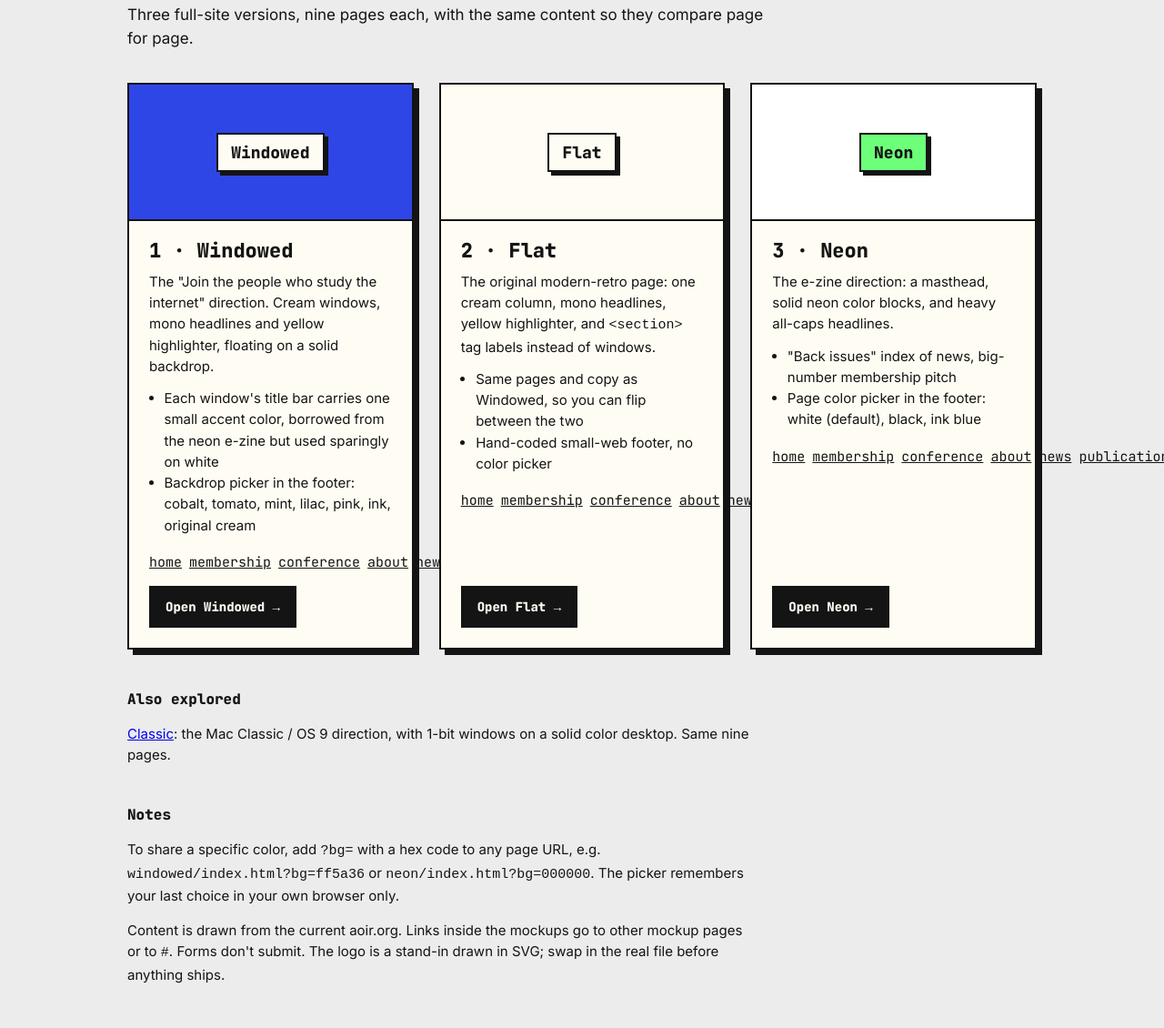
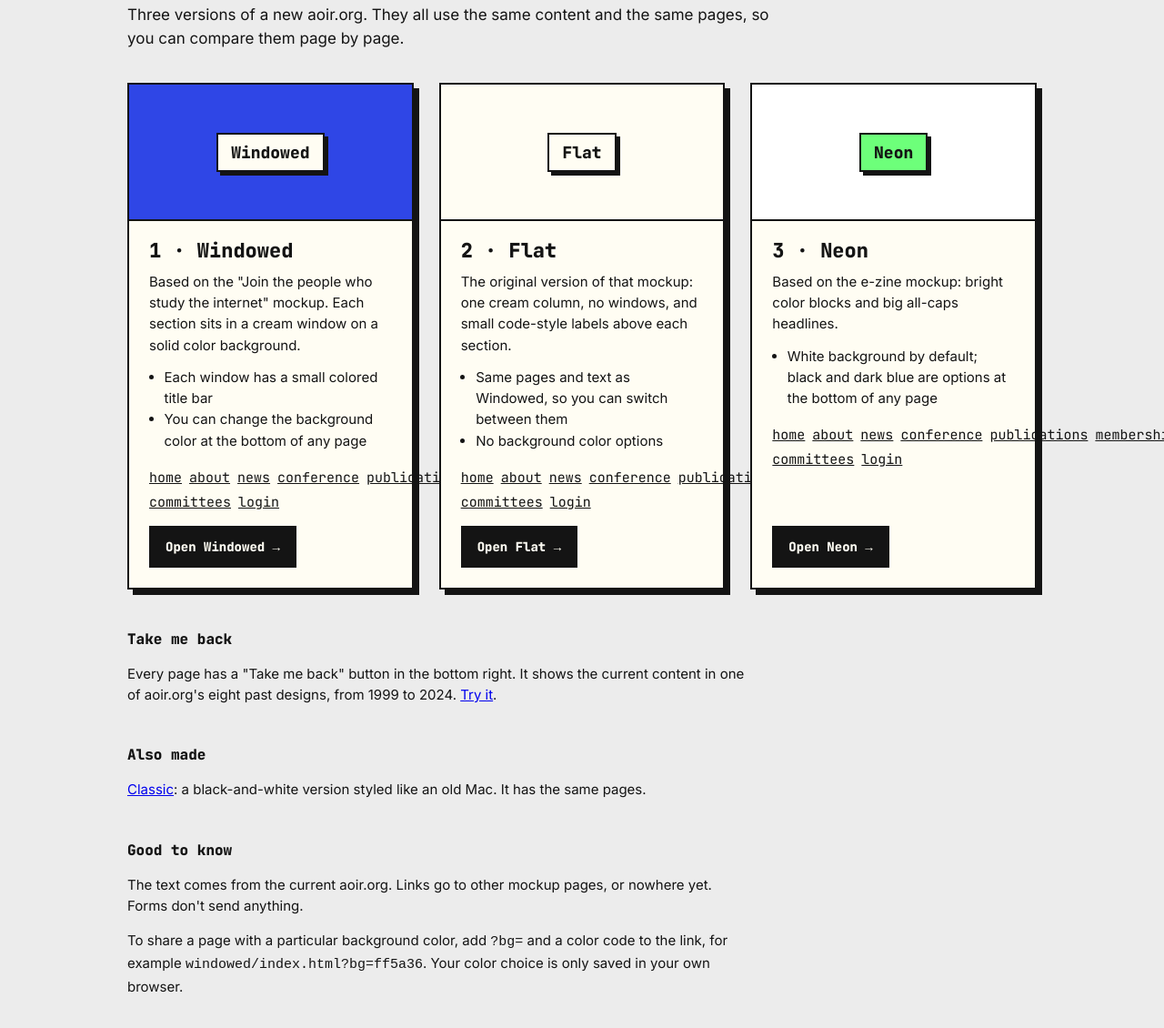
Before and after one commit to evjohnston/aoir-web-mockups, a plain HTML site: page index.html in a window 1280 px wide. Shown: the part 108-1238 px from the top of the page at 91% size. Drawn offline with Linux system fonts and the light colour scheme.

Commit message:
Rewrite the landing page in plainer language

```diff
--- a/index.html
+++ b/index.html
@@ -33,19 +33,19 @@
 <body>
 <div class="wrap">
   <h1>AoIR web mockups</h1>
-  <p class="lede">Three full-site versions, nine pages each, with the same content so they compare page for page.</p>
+  <p class="lede">Three versions of a new aoir.org. They all use the same content and the same pages, so you can compare them page by page.</p>
 
   <div class="grid">
     <article class="card">
       <div class="swatch" style="background:#2f46e6"><span>Windowed</span></div>
       <div class="body">
         <h2>1 · Windowed</h2>
-        <p>The "Join the people who study the internet" direction. Cream windows, mono headlines and yellow highlighter, floating on a solid backdrop.</p>
+        <p>Based on the "Join the people who study the internet" mockup. Each section sits in a cream window on a solid color background.</p>
         <ul>
-          <li>Each window's title bar carries one small accent color, borrowed from the neon e-zine but used sparingly on white</li>
-          <li>Backdrop picker in the footer: cobalt, tomato, mint, lilac, pink, ink, original cream</li>
+          <li>Each window has a small colored title bar</li>
+          <li>You can change the background color at the bottom of any page</li>
         </ul>
-        <p class="pages"><a href="windowed/index.html">home</a><a href="windowed/membership.html">membership</a><a href="windowed/conference.html">conference</a><a href="windowed/about.html">about</a><a href="windowed/news.html">news</a><a href="windowed/publications.html">publications</a><a href="windowed/awards.html">awards</a><a href="windowed/ethics.html">ethics</a><a href="windowed/login.html">login</a></p>
+        <p class="pages"><a href="windowed/index.html">home</a><a href="windowed/about.html">about</a><a href="windowed/news.html">news</a><a href="windowed/conference.html">conference</a><a href="windowed/publications.html">publications</a><a href="windowed/membership.html">membership</a><a href="windowed/awards.html">awards</a><a href="windowed/ethics.html">ethics</a><a href="windowed/aoirchive-committees.html">past committees</a><a href="windowed/login.html">login</a></p>
         <a class="btn" href="windowed/index.html">Open Windowed →</a>
       </div>
     </article>
@@ -54,12 +54,12 @@
       <div class="swatch" style="background:#fffdf3"><span>Flat</span></div>
       <div class="body">
         <h2>2 · Flat</h2>
-        <p>The original modern-retro page: one cream column, mono headlines, yellow highlighter, and <code>&lt;section&gt;</code> tag labels instead of windows.</p>
+        <p>The original version of that mockup: one cream column, no windows, and small code-style labels above each section.</p>
         <ul>
-          <li>Same pages and copy as Windowed, so you can flip between the two</li>
-          <li>Hand-coded small-web footer, no color picker</li>
+          <li>Same pages and text as Windowed, so you can switch between them</li>
+          <li>No background color options</li>
         </ul>
-        <p class="pages"><a href="flat/index.html">home</a><a href="flat/membership.html">membership</a><a href="flat/conference.html">conference</a><a href="flat/about.html">about</a><a href="flat/news.html">news</a><a href="flat/publications.html">publications</a><a href="flat/awards.html">awards</a><a href="flat/ethics.html">ethics</a><a href="flat/login.html">login</a></p>
+        <p class="pages"><a href="flat/index.html">home</a><a href="flat/about.html">about</a><a href="flat/news.html">news</a><a href="flat/conference.html">conference</a><a href="flat/publications.html">publications</a><a href="flat/membership.html">membership</a><a href="flat/awards.html">awards</a><a href="flat/ethics.html">ethics</a><a href="flat/aoirchive-committees.html">past committees</a><a href="flat/login.html">login</a></p>
         <a class="btn" href="flat/index.html">Open Flat →</a>
       </div>
     </article>
@@ -68,27 +68,30 @@
       <div class="swatch" style="background:#fff"><span style="background:#6dff7a">Neon</span></div>
       <div class="body">
         <h2>3 · Neon</h2>
-        <p>The e-zine direction: a masthead, solid neon color blocks, and heavy all-caps headlines.</p>
+        <p>Based on the e-zine mockup: bright color blocks and big all-caps headlines.</p>
         <ul>
-          <li>"Back issues" index of news, big-number membership pitch</li>
-          <li>Page color picker in the footer: white (default), black, ink blue</li>
+          <li>White background by default; black and dark blue are options at the bottom of any page</li>
         </ul>
-        <p class="pages"><a href="neon/index.html">home</a><a href="neon/membership.html">membership</a><a href="neon/conference.html">conference</a><a href="neon/about.html">about</a><a href="neon/news.html">news</a><a href="neon/publications.html">publications</a><a href="neon/awards.html">awards</a><a href="neon/ethics.html">ethics</a><a href="neon/login.html">login</a></p>
+        <p class="pages"><a href="neon/index.html">home</a><a href="neon/about.html">about</a><a href="neon/news.html">news</a><a href="neon/conference.html">conference</a><a href="neon/publications.html">publications</a><a href="neon/membership.html">membership</a><a href="neon/awards.html">awards</a><a href="neon/ethics.html">ethics</a><a href="neon/aoirchive-committees.html">past committees</a><a href="neon/login.html">login</a></p>
         <a class="btn" href="neon/index.html">Open Neon →</a>
       </div>
     </article>
   </div>
 
-
   <div class="notes">
-    <h3>Also explored</h3>
-    <p><a href="classic/index.html">Classic</a>: the Mac Classic / OS 9 direction, with 1-bit windows on a solid color desktop. Same nine pages.</p>
+    <h3>Take me back</h3>
+    <p>Every page has a "Take me back" button in the bottom right. It shows the current content in one of aoir.org's eight past designs, from 1999 to 2024. <a href="windowed/index.html#tm=open">Try it</a>.</p>
   </div>
 
   <div class="notes">
-    <h3>Notes</h3>
-    <p>To share a specific color, add <code>?bg=</code> with a hex code to any page URL, e.g. <code>windowed/index.html?bg=ff5a36</code> or <code>neon/index.html?bg=000000</code>. The picker remembers your last choice in your own browser only.</p>
-    <p>Content is drawn from the current aoir.org. Links inside the mockups go to other mockup pages or to <code>#</code>. Forms don't submit. The logo is a stand-in drawn in SVG; swap in the real file before anything ships.</p>
+    <h3>Also made</h3>
+    <p><a href="classic/index.html">Classic</a>: a black-and-white version styled like an old Mac. It has the same pages.</p>
+  </div>
+
+  <div class="notes">
+    <h3>Good to know</h3>
+    <p>The text comes from the current aoir.org. Links go to other mockup pages, or nowhere yet. Forms don't send anything.</p>
+    <p>To share a page with a particular background color, add <code>?bg=</code> and a color code to the link, for example <code>windowed/index.html?bg=ff5a36</code>. Your color choice is only saved in your own browser.</p>
   </div>
 </div>
 </body>
```
